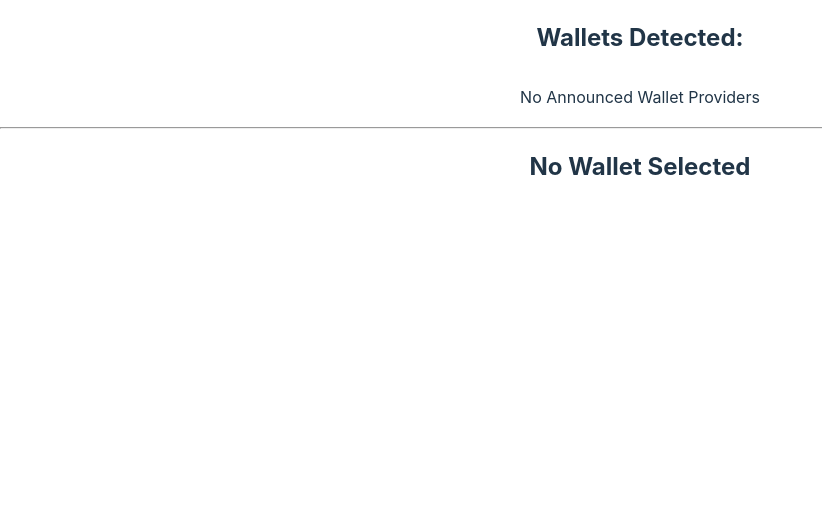
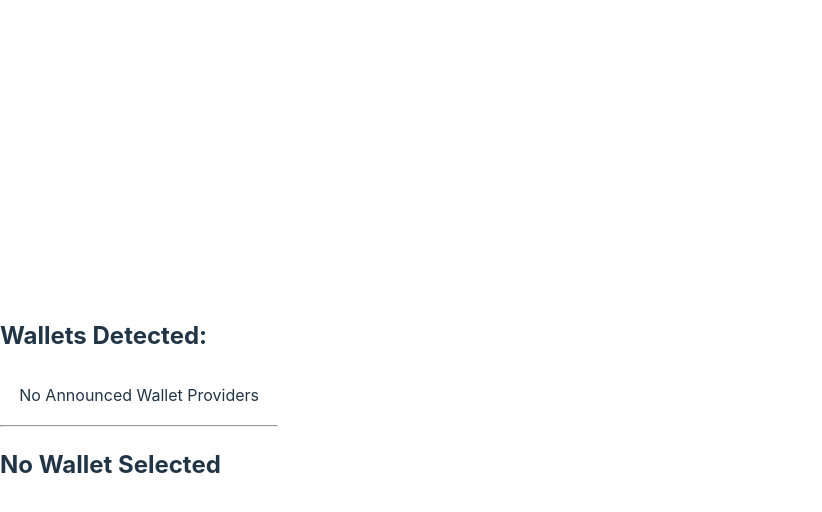
Before and after one commit to Jagadeeshftw/Decentralized_Lottery_App, a React (Vite) app: page / in a window 1280 px wide. Shown: the top 512 px of the page, without its empty margins (0-822 px from the left). Built offline with nearby package versions, Linux system fonts and the light colour scheme.

Commit message:
Styling the Wallet

```diff
--- a/src/App.css
+++ b/src/App.css
@@ -1,4 +1,4 @@
-.App {
+.DisplayWallet {
   min-width: 100vw;
   min-height: 100vh;
   text-align: center;
```
